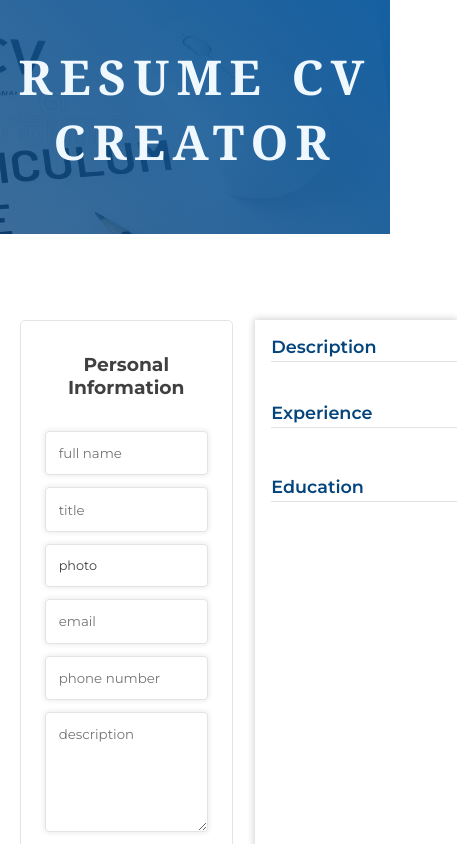
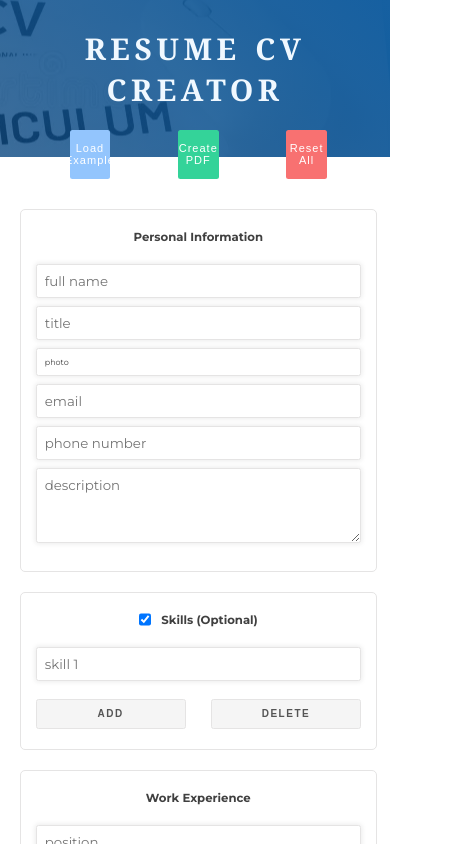
Before and after one commit to MacJ13/cv-project, a React (Create React App) app: page / in a window 390 px wide. Shown: the top 844 px of the page, 457 px wide, since content can reach past the window. Built offline with nearby package versions, Linux system fonts and the light colour scheme; grey boxes are pictures that could not be loaded.

Commit message:
Add 'control-icon' class selector
Also modify controls and familiar selectors styles
and its responsivness

```diff
--- a/src/styles/style.css
+++ b/src/styles/style.css
@@ -8,6 +8,32 @@
 
 html {
   box-sizing: border-box;
+
+  font-size: 16px;
+}
+
+@media (max-width: 1000px) {
+  html {
+    font-size: 15px;
+  }
+}
+
+@media (max-width: 900px) {
+  html {
+    font-size: 13px;
+  }
+}
+
+@media (max-width: 700px) {
+  html {
+    font-size: 12px;
+  }
+}
+
+@media (max-width: 600px) {
+  html {
+    font-size: 10px;
+  }
 }
 
 body {
@@ -15,7 +41,9 @@ body {
   /* background-color: #f0f8ff; */
   color: #404040;
   font-family: "Montserrat", sans-serif;
-  font-size: 16px;
+
+  max-width: 1400px;
+  margin: 0 auto;
 }
 
 input[type="text"],
@@ -71,6 +99,12 @@ button:disabled {
   margin-bottom: 2rem;
 }
 
+@media (max-width: 1000px) {
+  .container {
+    grid-template-columns: 1fr;
+  }
+}
+
 /* /////////////// HEADING ///////////////////////// */
 .heading {
   /* background-color: rgb(0, 49, 93); */
@@ -85,7 +119,7 @@ button:disabled {
     url(../assets/cv-bg1.webp);
   background-position: right;
   grid-column: span 2;
-  padding: 2.75rem 1rem 3.75rem 1rem;
+  padding: 3.75rem 1rem 4.75rem 1rem;
   text-transform: uppercase;
   text-align: center;
   /* display: flex;
@@ -94,6 +128,12 @@ button:disabled {
   align-items: center; */
   /*
   border-bottom: 1px solid #404040; */
+}
+
+@media (max-width: 800px) {
+  .heading {
+    padding: 2.75rem 1rem 4.75rem 1rem;
+  }
 }
 
 .heading > .h1 {
@@ -107,10 +147,24 @@ button:disabled {
   grid-column: span 2;
   display: flex;
   justify-content: center;
-  gap: 10rem;
+  gap: 8rem;
   padding: 2rem 5rem 3rem 5rem;
 
   margin-top: -3.75rem;
+}
+
+@media (max-width: 1000px) {
+  .controls {
+    grid-column: span 1;
+    gap: 6rem;
+  }
+}
+
+@media (max-width: 800px) {
+  .controls {
+    margin-top: -4.75rem;
+    gap: 6.75rem;
+  }
 }
 
 .control-btn {
@@ -124,6 +178,40 @@ button:disabled {
   border-radius: 0.25rem;
 
   overflow: hidden;
+
+  display: flex;
+  justify-content: center;
+  align-items: center;
+}
+
+@media (max-width: 800px) {
+  .control-btn {
+    padding: 1.25rem 0rem;
+  }
+}
+
+.control-btn > span {
+  margin-right: 0.5rem;
+}
+
+@media (max-width: 800px) {
+  .control-btn > span {
+    display: none;
+  }
+}
+
+.control-icon {
+  width: 1.75rem;
+  height: 1.75rem;
+  fill: #fff;
+}
+
+@media (max-width: 800px) {
+  .control-icon {
+    width: 3rem;
+    height: 3rem;
+    fill: #fff;
+  }
 }
 
 .control-btn::before {
@@ -159,6 +247,14 @@ button:disabled {
 /* /////////////// CV FORMS ///////////////////// */
 .cv-form {
   width: 100%;
+}
+
+@media (max-width: 1000px) {
+  .cv-form {
+    margin: 0 auto;
+    margin-bottom: 2.5rem;
+    max-width: 62.5rem;
+  }
 }
 
 .form {
@@ -292,13 +388,19 @@ button:disabled {
   margin-left: auto;
 }
 
+@media screen and (max-width: 1000px) {
+  .resume {
+    margin-left: 0;
+    width: 100%;
+  }
+}
+
 .resume-draft {
   display: grid;
   /* grid-template-columns: 15rem 1fr; */
   grid-template-columns: 1fr 2fr;
 
   width: 100%;
-  /* transform: scale(0.8); */
   font-size: 80%;
 
   max-width: 60rem;
@@ -312,6 +414,15 @@ button:disabled {
   overflow: auto;
 
   box-shadow: 0px 0px 7px 1px #d0d0d0;
+}
+
+@media screen and (max-width: 1000px) {
+  .resume-draft {
+    position: relative;
+    max-height: 100%;
+    max-width: 100%;
+    margin: auto;
+  }
 }
 
 .resume-column-sm {
```
